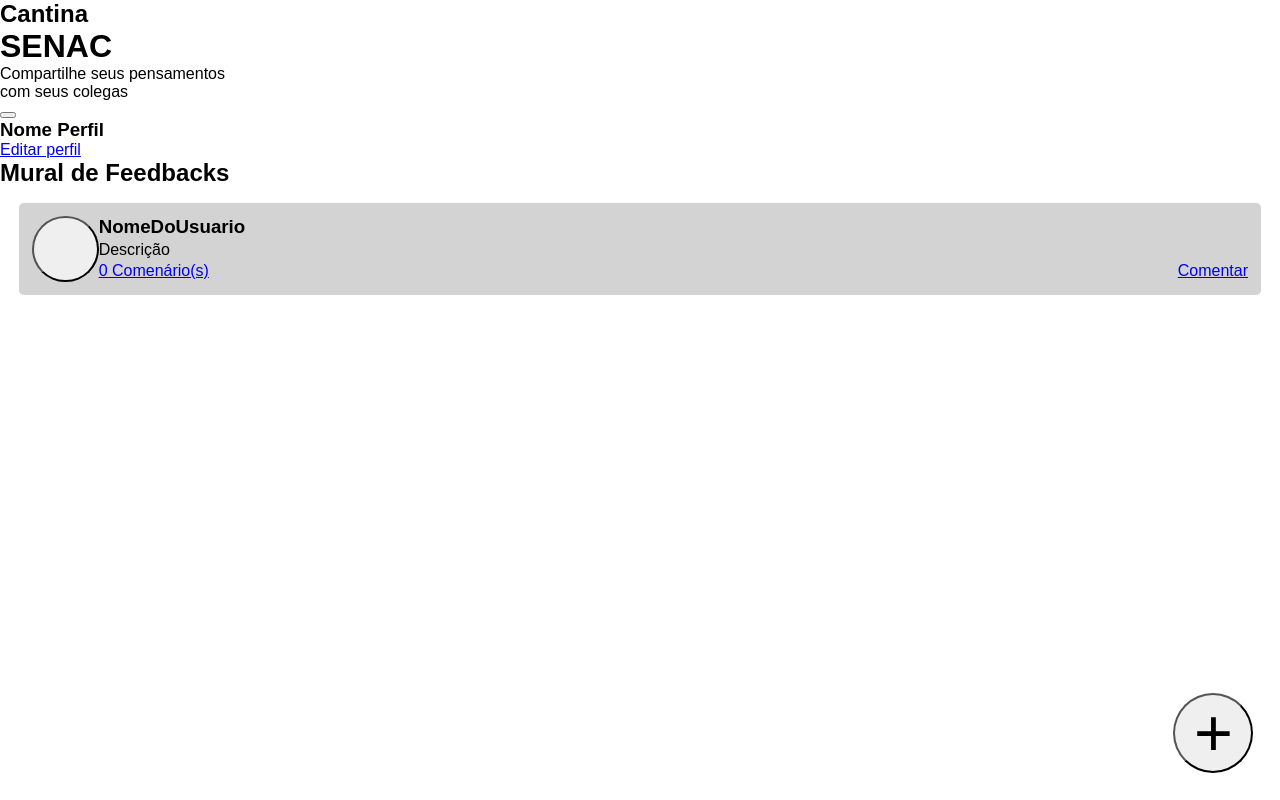
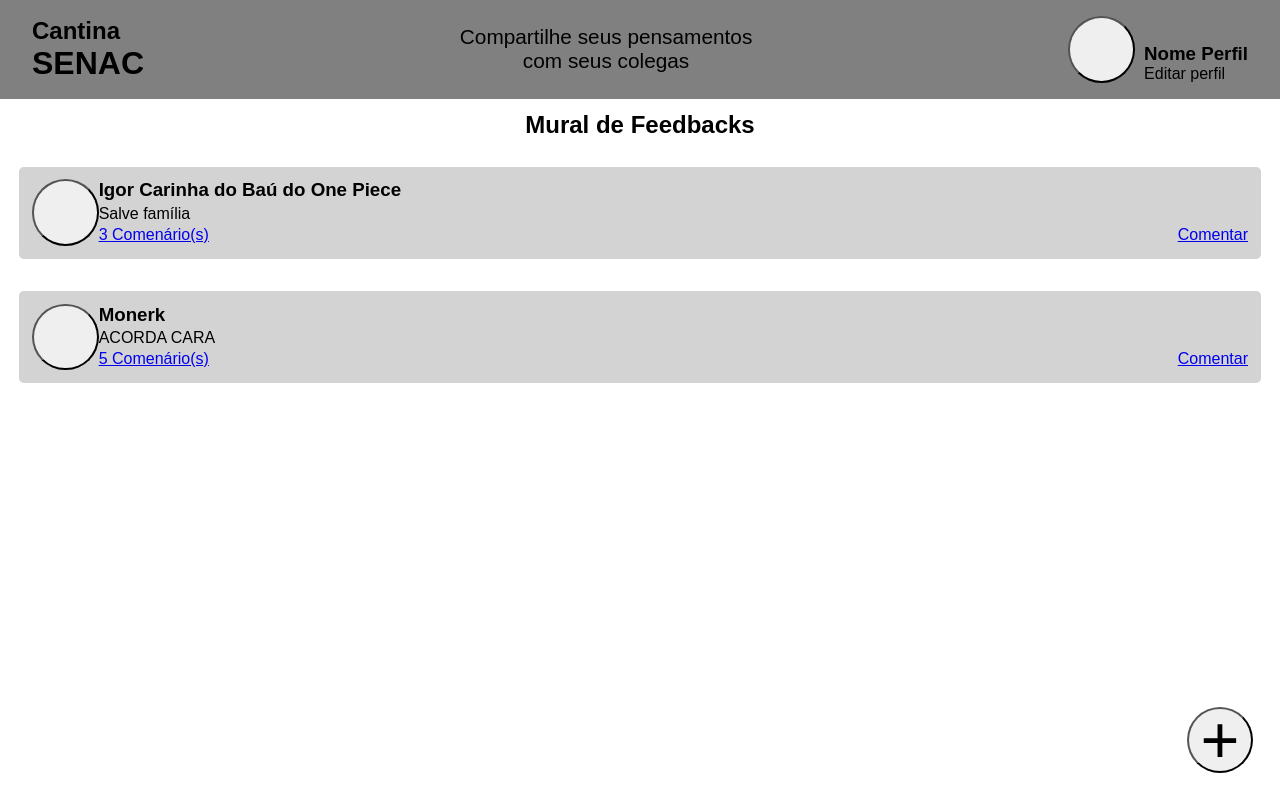
Before and after one commit to prof-lucas-senac/cantina-senac-2025-front, an Angular app: page /feedbacks in a window 1280 px wide. Built offline with nearby package versions, Linux system fonts and the light colour scheme.

Commit message:
atualização da Aula 11

```diff
--- a/src/app/components/feedbacks/card-feedback/card-feedback.component.ts
+++ b/src/app/components/feedbacks/card-feedback/card-feedback.component.ts
@@ -1,5 +1,5 @@
 import { Feedback } from "./feedback";
-import { Component } from "@angular/core";
+import { Component, Input, input } from "@angular/core";
 
 @Component({
     selector: 'app-card-feedback',
@@ -8,10 +8,12 @@ import { Component } from "@angular/core";
     templateUrl: './card-feedback.component.html',
     styleUrls: ['./card-feedback.component.css']
 })
+
 export class CardFeedbackComponent {
-feedback : Feedback = {
-    nomeUsuario: "NomeDoUsuario",
-    descricao: "Descrição",
+    @Input()
+    feedback : Feedback = {
+    nomeUsuario: "",
+    descricao: "",
     numComentarios: 0
 }
-};
+}
--- a/src/app/components/feedbacks/feedbacks.component.css
+++ b/src/app/components/feedbacks/feedbacks.component.css
@@ -1,15 +1,67 @@
+button {
+    height: 5em;
+    width: 5em;
+    border-radius: 50%;
+    aspect-ratio: 1 / 1;
+}
+
+header {
+    display: flex;
+    justify-content: space-between;
+    padding: 2em;
+    padding-top: 1em;
+    padding-bottom: 1em;
+    align-items: center;
+    background-color: gray;
+}
+
+#div-header-frase-efeito {
+    display: flex;
+    align-items: center;
+    flex-direction: column;
+    font-size: 1.3em;
+}
+
+#div-header-avatar {
+    display: flex;
+    justify-content: space-between;
+    align-items: end;
+}
+
+#div-header-avatar button {
+    margin-right: 0.7em;
+}
+
+#div-header-avatar a {
+    text-decoration: none;
+    color: black;
+}
+
+main {
+    display: flex;
+    flex-direction: column;
+    align-items: center;
+    width: 100%;
+}
+
+main h2 {
+    margin-top: 0.5em;
+    margin-bottom: 0.5em;
+}
+
 .btn-avatar {
-height: 6em;
-width: 6em;
-border-radius: 50%;
-position: fixed;
-bottom: 2em;
-right: 2em;
-display: flex;
-align-items: center;
-justify-content: center;
+    position: fixed;
+    bottom: 2em;
+    right: 2em;
+    display: flex;
+    justify-content: center;
+    align-items: center;
 }
 
 .btn-avatar span {
     font-size: 5em;
 }
+
+.div-feedbacks {
+    width: 100%;
+}
--- a/src/app/components/feedbacks/feedbacks.component.html
+++ b/src/app/components/feedbacks/feedbacks.component.html
@@ -17,7 +17,10 @@
 </header>
 <main>
     <h2>Mural de Feedbacks</h2>
-    <app-card-feedback></app-card-feedback>
+
+    <div class="div-feedbacks" *ngFor="let feedback of feedbacks">
+        <app-card-feedback [feedback]="feedback"></app-card-feedback>
+    </div>
 </main>
 <button class="btn-avatar">
     <span>+</span>
--- a/src/app/components/feedbacks/feedbacks.component.ts
+++ b/src/app/components/feedbacks/feedbacks.component.ts
@@ -1,13 +1,26 @@
 import { Component } from '@angular/core';
-import { CardFeedbackComponent } from './card-feedback/card-feedback.component';
+import { CardFeedbackComponent } from "./card-feedback/card-feedback.component";
+import { Feedback } from './card-feedback/feedback';
+import { NgFor } from '../../../../node_modules/@angular/common';
 
 @Component({
   selector: 'app-feedbacks',
   standalone: true,
-  imports: [CardFeedbackComponent],
+  imports: [CardFeedbackComponent, NgFor],
   templateUrl: './feedbacks.component.html',
   styleUrl: './feedbacks.component.css'
 })
 export class FeedbacksComponent {
-
+  feedbacks : Feedback[] = [
+    {
+      descricao: "Salve família",
+      nomeUsuario: "Igor Carinha do Baú do One Piece",
+      numComentarios: 3
+    },
+    {
+      descricao: "ACORDA CARA",
+      nomeUsuario: "Monerk",
+      numComentarios: 5
+    },
+  ];
 }
```
